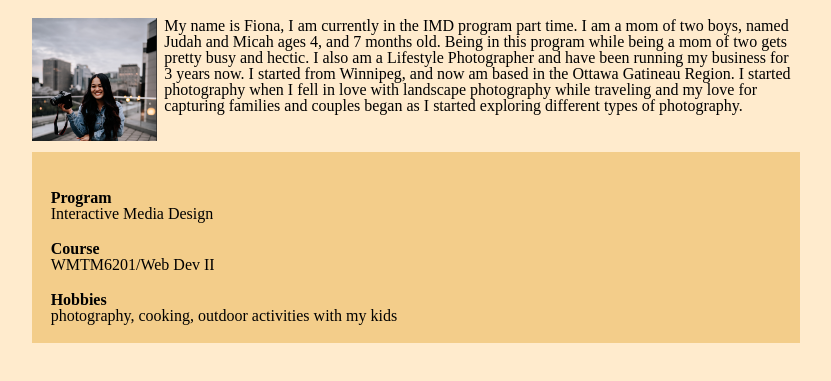
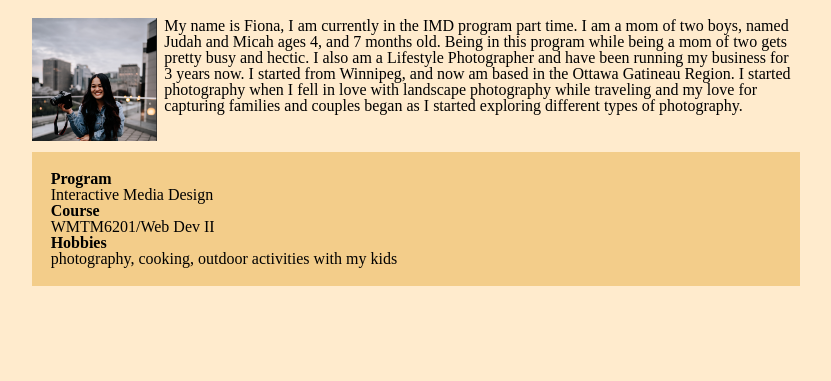
Before and after one commit to wong0328/mtm6201-week1, a plain HTML site: page index.html in a window 1280 px wide. Shown: the part 65-446 px from the top of the page, without its empty margins (6-837 px from the left). Drawn offline with Linux system fonts and the light colour scheme.

Commit message:
dl deletion

```diff
--- a/css/styles.css
+++ b/css/styles.css
@@ -80,7 +80,6 @@ body{
 
 dt{
     font-weight: bold;
-    margin-top: 5mm;
 }
 
 .list{
```
